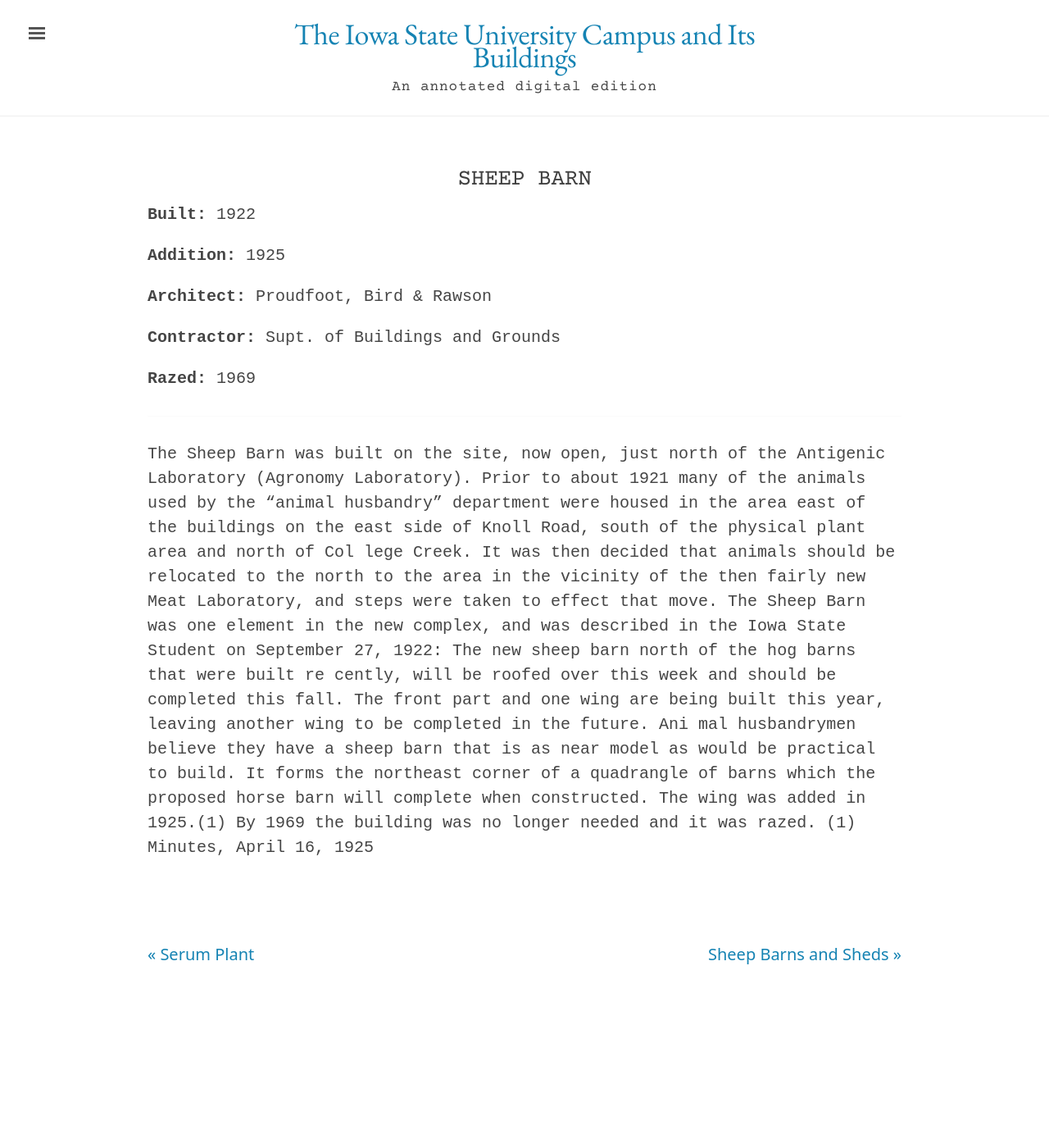
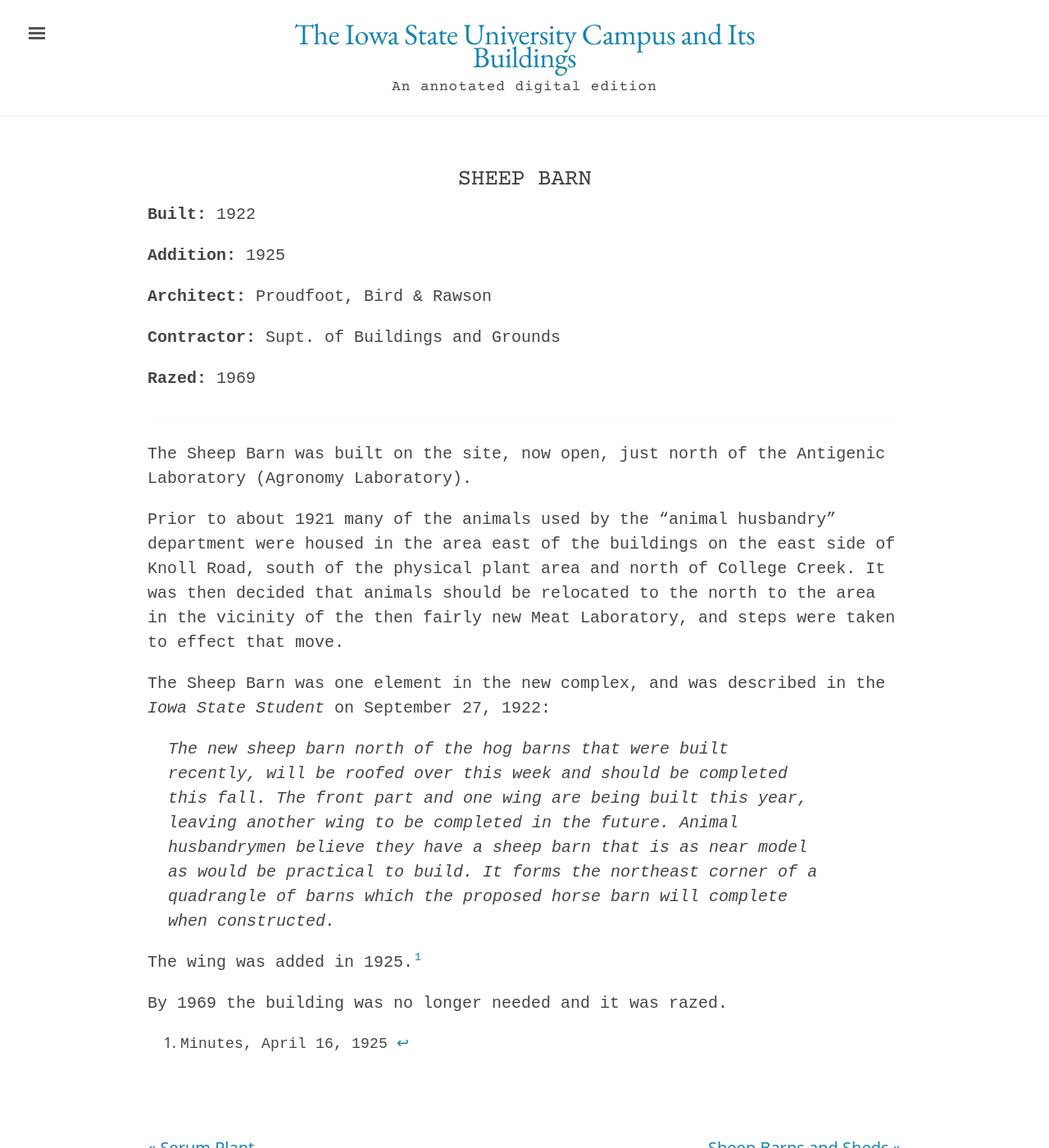
Before and after one commit to emanderson811/day-edition, a Jekyll site: the page built from _texts/buildings/195day-sheep-barn.md, in a window 1280 px wide and 1400 px high. Shown: the whole window at 82% size. Built offline with Jekyll 4.4.1, drawn with Linux system fonts in a browser that asks for light colours.

Commit message:
Update 195day-sheep-barn.md

```diff
--- a/_texts/buildings/195day-sheep-barn.md
+++ b/_texts/buildings/195day-sheep-barn.md
@@ -15,9 +15,15 @@
 ---
 
 The Sheep Barn was built on the site, now open, just north of the Antigenic Laboratory (Agronomy Laboratory).
-Prior to about 1921 many of the animals used by the "animal husbandry" department were housed in the area east of the buildings on the east side of Knoll Road, south of the physical plant area and north of Col lege Creek. It was then decided that animals should be relocated to the north to the area in the vicinity of the then fairly new Meat Laboratory, and steps were taken to effect that move.
-The Sheep Barn was one element in the new complex, and was described in the Iowa State Student on September 27, 1922:
-The new sheep barn north of the hog barns that were built re cently, will be roofed over this week and should be completed this fall. The front part and one wing are being built this year, leaving another wing to be completed in the future. Ani mal husbandrymen believe they have a sheep barn that is as near model as would be practical to build. It forms the northeast corner of a quadrangle of barns which the proposed horse barn will complete when constructed.
-The wing was added in 1925.(1)
+
+Prior to about 1921 many of the animals used by the "animal husbandry" department were housed in the area east of the buildings on the east side of Knoll Road, south of the physical plant area and north of College Creek. It was then decided that animals should be relocated to the north to the area in the vicinity of the then fairly new Meat Laboratory, and steps were taken to effect that move.
+
+The Sheep Barn was one element in the new complex, and was described in the *Iowa State Student* on September 27, 1922:
+
+>The new sheep barn north of the hog barns that were built recently, will be roofed over this week and should be completed this fall. The front part and one wing are being built this year, leaving another wing to be completed in the future. Animal husbandrymen believe they have a sheep barn that is as near model as would be practical to build. It forms the northeast corner of a quadrangle of barns which the proposed horse barn will complete when constructed.
+
+The wing was added in 1925.[^fn1]
+
 By 1969 the building was no longer needed and it was razed.
-(1) Minutes, April 16, 1925
+
+[^fn1]: Minutes, April 16, 1925
```
